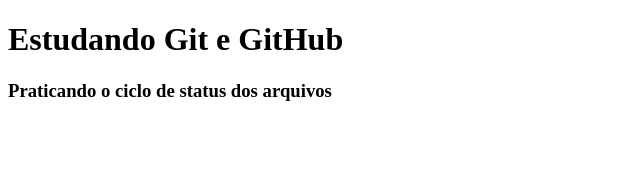
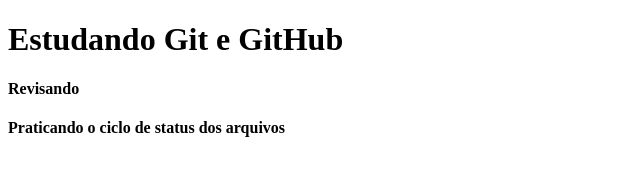
Before and after one commit to juliosanttos/treinamento, a plain HTML site: page index.html in a window 1280 px wide. Shown: the whole page, without its empty margins (0-640 px from the left). Drawn offline with Linux system fonts and the light colour scheme.

Commit message:
Revisando

```diff
--- a/index.html
+++ b/index.html
@@ -6,6 +6,7 @@
 </head>
 <body>
 	<h1>Estudando Git e GitHub</h1>
-	<h3>Praticando o ciclo de status dos arquivos</h3>
+	<h4>Revisando</h4>
+	<h4>Praticando o ciclo de status dos arquivos</h4>
 </body>
 </html>
```
